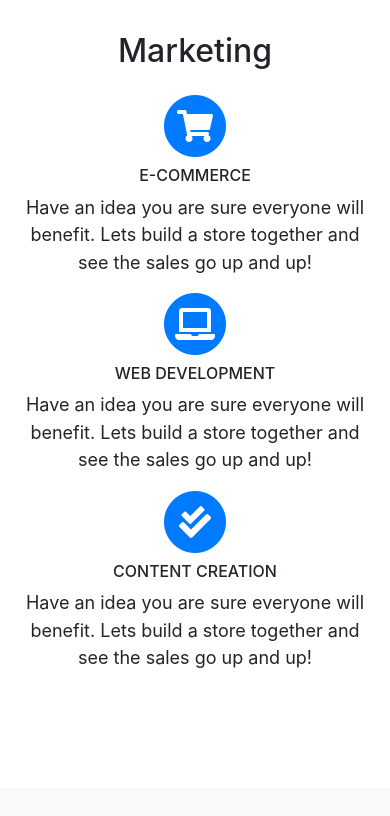
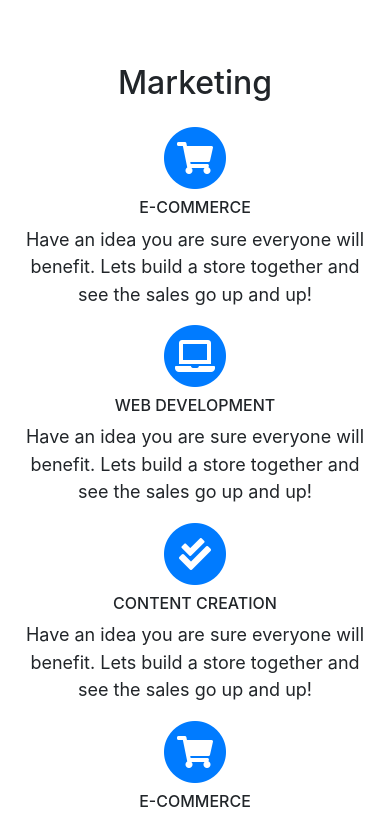
Before and after one commit to raulghiurau/fullpageRG, a website with bundled scripts: page index.html in a window 390 px wide. Shown: the part 960-1776 px from the top of the page. Built offline with nearby package versions, Linux system fonts and the light colour scheme; a web font is replaced by a local one.

Commit message:
pricing update

```diff
--- a/index.html
+++ b/index.html
@@ -65,7 +65,7 @@
       <div class="container">
         <div class="intro-text">
           <div class="intro-heading mb-4"> Your Digital Business Expert</span> </div>
-          <div class="intro-lead-in"> Im here to guide your digital reach building your business.</div>
+          <div class="intro-lead-in"> Years of experience in digital marketing to grow your business.</div>
 
          <!-- <div id="light">
             <a class="boxclose" id="boxclose" onclick="lightbox_close();"></a>
@@ -105,6 +105,45 @@
             <h2 class="col-lg-8 mx-auto text-center mb-4">Marketing</h2>
           </div>
         </div>
+        <div class="row text-center">
+          <div class="col-md-4">
+            <span class="fa-stack fa-2x mb-2">
+              <i class="fas fa-circle fa-stack-2x text-primary"></i>
+              <i class="fas fa-shopping-cart fa-stack-1x fa-inverse"></i>
+            </span>
+            <h6 class="section-heading text-uppercase">E-Commerce</h6>
+
+            <p>
+              Have an idea you are sure everyone will benefit. Lets build a store together and see the sales go up and up!
+            </p>
+
+          </div>
+          <div class="col-md-4">
+            <span class="fa-stack fa-2x mb-2">
+              <i class="fas fa-circle fa-stack-2x text-primary"></i>
+              <i class="fas fa-laptop fa-stack-1x fa-inverse"></i>
+            </span>
+            <h6 class="section-heading text-uppercase">Web Development</h6>
+
+            <p>
+              Have an idea you are sure everyone will benefit. Lets build a store together and see the sales go up and up!
+            </p>
+
+          </div>
+          <div class="col-md-4">
+            <span class="fa-stack fa-2x mb-2">
+              <i class="fas fa-circle fa-stack-2x text-primary"></i>
+              <i class="fas fa-check-double fa-stack-1x fa-inverse"></i>
+            </span>
+            <h6 class="section-heading text-uppercase">Content Creation</h6>
+
+            <p>
+              Have an idea you are sure everyone will benefit. Lets build a store together and see the sales go up and up!
+            </p>
+
+          </div>
+        </div>
+
         <div class="row text-center">
           <div class="col-md-4">
             <span class="fa-stack fa-2x mb-2">
@@ -520,9 +559,6 @@
               </li>
             </ul>
           </div>
-           <div class="col-md-4">
-            <span class="copyright"> Now is the time to get your business online. </span>
-          </div>
         </div>
       </div>
     </footer>
```
